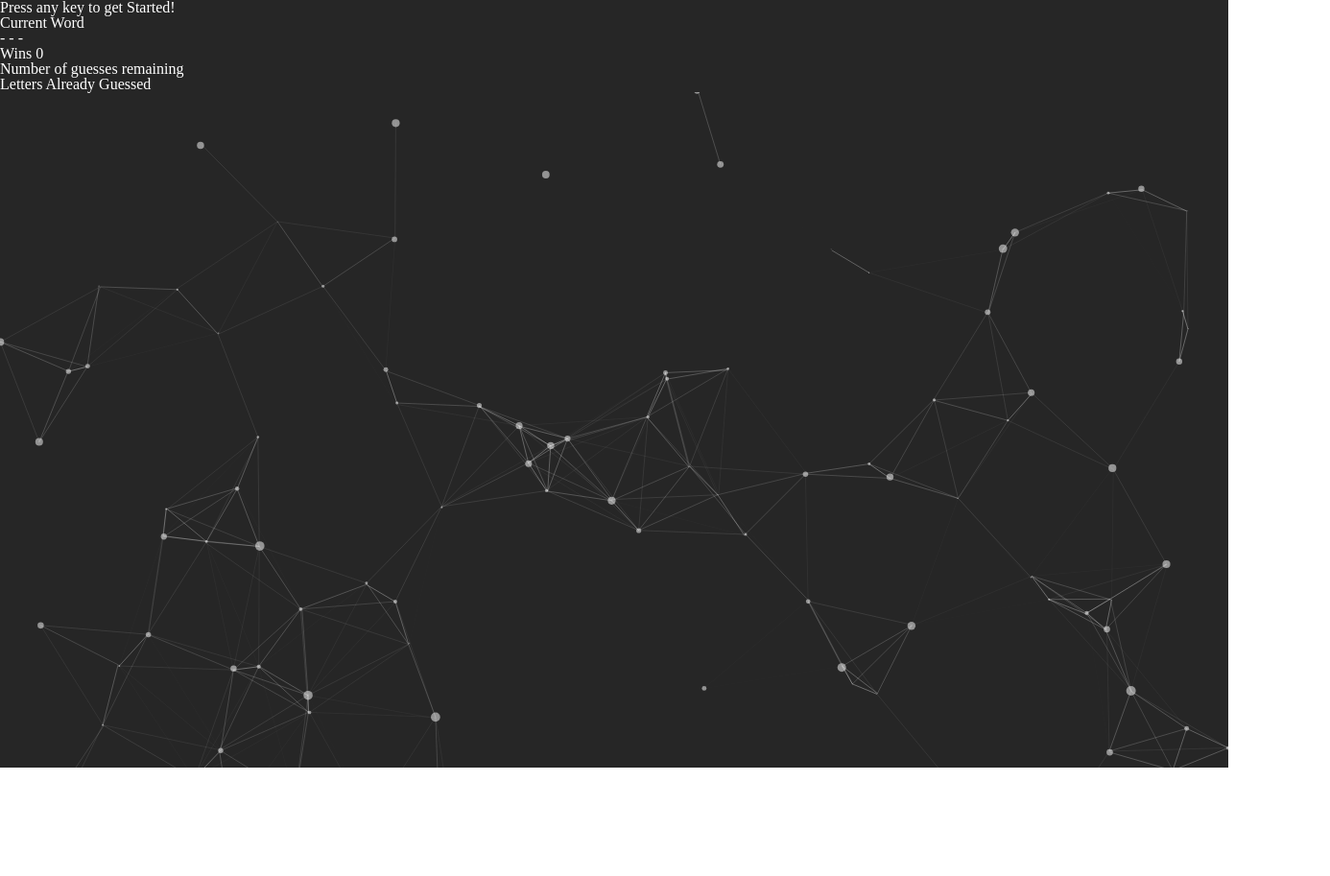
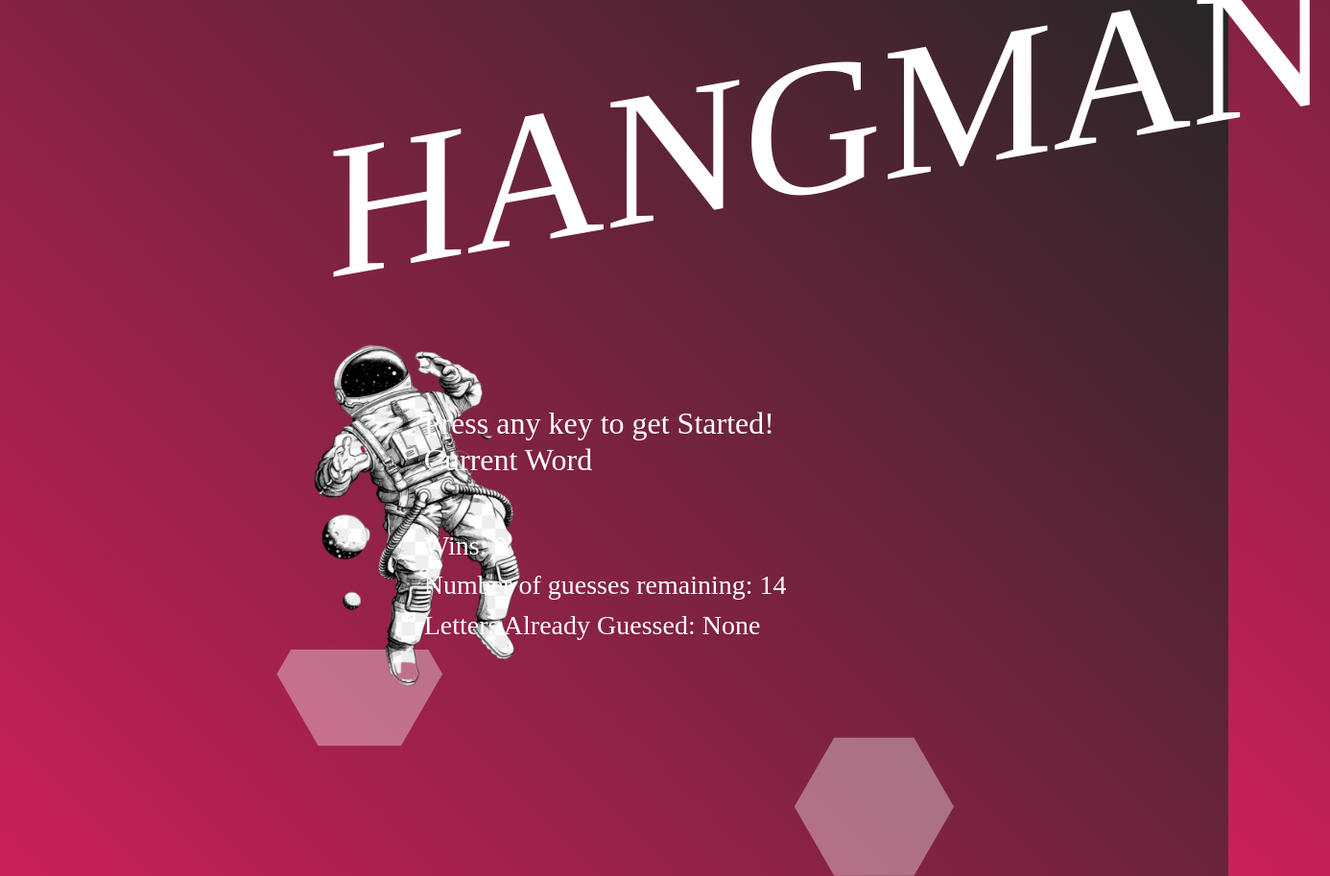
Before and after one commit to leivanoe1011/Hangman, a plain HTML site: page index.html in a window 1280 px wide. Shown: the top 913 px of the page at 96% size, 1386 px wide, since content can reach past the window. Drawn offline with nearby package versions, Linux system fonts and the light colour scheme.

Commit message:
added the new fonts. assigned fonts to h1 and body

```diff
--- a/assets/css/style.css
+++ b/assets/css/style.css
@@ -1,15 +1,84 @@
+@font-face {
+    font-family: 'samureix';
+    src: url('assets/fonts/Samureix-51ylz.ttf') format('truetype');
+ }
+
+ /*
+    Here are some of the fonts we can use
+    /* font-family: 'Nightmare Pills' !important; */
+    /* font-family: 'IBM 3270 Narrow' !important; */
+    /* font-family: 'IBM 3270 Semi-Narrow' !important;
+ */
+
 
 body {
     /* Make sure the particle background covers the viewable page */
     height: 100vh;
     overflow: hidden;
+    font-family: Georgia, 'Times New Roman', Times, serif !important;
+    font-family: 'The Army of God' !important;
 }
+
+
+#title-row {
+    margin-top: 50px;
+    transform: skewY(-10deg);
+}
+
+
+#row {
+    background: transparent !important;
+    background-color: transparent !important;
+}
+
 
 #particles-js {
     height: 100%;
     background: #262626;
+    background: linear-gradient(45deg,#e91e63, #262626);
 }
+
 
 div {
     color: white;
 }
+
+h1 {
+    /* font-family: 'Nightmare Pills' !important; */
+    /* font-family: 'samureix' !important; */
+    /* font-family: 'PROGRESS PERSONAL USE' !important; */
+    font-family: 'OASIS' !important;
+    font-size: 200px !important;
+    margin-left: -100px;
+}
+
+#main-content {
+    background: transparent !important;
+    background-color: transparent !important;
+    margin-top: 100px;
+}
+
+#main-content > div {
+    background: transparent !important;
+    background-color: transparent !important;
+}
+
+
+#game-instructions {
+    background: transparent !important;
+    background-color: transparent !important;
+}
+
+#astronaut_img_container {
+    height: 200px;
+}
+
+#astronaut_img {
+    height: 250%;
+    margin-top: -150px;
+    margin-left: 75px;
+}
+
+#empty-word {
+    font-size: 30px;
+}
--- a/assets/javascript/app.js
+++ b/assets/javascript/app.js
@@ -16,7 +16,8 @@ particlesJS('particles-js',
   {
     "particles": {
       "number": {
-        "value": 80,
+        // "value": 80, // Original Setting - How many particles we want displayed
+        "value": 5,
         "density": {
           "enable": true,
           "value_area": 800
@@ -26,13 +27,15 @@ particlesJS('particles-js',
         "value": "#ffffff"
       },
       "shape": {
-        "type": "circle",
+        // "type": "circle", // Original Setting - Shape
+        "type": "polygon",
         "stroke": {
           "width": 0,
           "color": "#000000"
         },
         "polygon": {
-          "nb_sides": 5
+          // "nb_sides": 5 // Original Setting - How many sides the shape
+          "nb_sides": 6
         },
         "image": {
           "src": "img/github.svg",
@@ -41,7 +44,8 @@ particlesJS('particles-js',
         }
       },
       "opacity": {
-        "value": 0.5,
+        // "value": 0.5, // Original - The transparency of the shape
+        "value": 0.2,
         "random": false,
         "anim": {
           "enable": false,
@@ -51,17 +55,23 @@ particlesJS('particles-js',
         }
       },
       "size": {
-        "value": 5,
-        "random": true,
+        // "value": 5, // Original - the size of the shapes
+        "value": 80,
+        // "random": true, // Original - shapes will move randomly
+        "random": false,
         "anim": {
-          "enable": false,
-          "speed": 40,
-          "size_min": 0.1,
+          // "enable": false, // Original - Shapes will be animated. Shrink and expand
+          "enable": true,
+          // "speed": 40, // Original - Speed of the animation.
+          "speed": 20,
+          // "size_min": 0.1, // original - The minimum size of the shape
+          "size_min": 30,
           "sync": false
         }
       },
       "line_linked": {
-        "enable": true,
+        // "enable": true, // Original - It will show shapes linked to other shapes
+        "enable": false,
         "distance": 150,
         "color": "#ffffff",
         "opacity": 0.4,
@@ -85,11 +95,13 @@ particlesJS('particles-js',
       "detect_on": "canvas",
       "events": {
         "onhover": {
-          "enable": true,
+          // "enable": true, // Original - it will move shapes when hovering
+          "enable": false,
           "mode": "repulse"
         },
         "onclick": {
-          "enable": true,
+          // "enable": true, // Original - it will move shapen when clicked
+          "enable": false,
           "mode": "push"
         },
         "resize": true
--- a/index.html
+++ b/index.html
@@ -6,22 +6,63 @@
     <meta http-equiv="X-UA-Compatible" content="ie=edge">
     <link rel="stylesheet" href="assets/css/reset.css">
     <link rel="stylesheet" href="assets/css/style.css">
+    <link rel="stylesheet" href="https://stackpath.bootstrapcdn.com/bootstrap/4.4.1/css/bootstrap.min.css"
+        integrity="sha384-Vkoo8x4CGsO3+Hhxv8T/Q5PaXtkKtu6ug5TOeNV6gBiFeWPGFN9MuhOf23Q9Ifjh"
+        crossorigin="anonymous"
+    >
     <title>Hangman</title>
 </head>
-<body>
-    <div id="particles-js">
-        <h2>
-            Press any key to get Started! <br>
-            Current Word <br>
-        </h2>
+<body id="particles-js">
+    <div class="container-fluid">
 
-        <div id="empty-word">- - - - -</div>
+        <div class="row" id="title-row">
+             <!-- Space filler to center the NavBar -->
+             <div class="col-xs-2 col-sm-2 col-md-2 col-lg-4 col-xl-4" id="place-filler"></div>
 
-        <h3>Wins <span id="user-wins">0</span></h3>
-        <h3>Number of guesses remaining <br> <span id="guess-remaining"></span> </h3>
-        <h3>Letters Already Guessed <span id="guessed-letters"></span> </h3>
+             <div class="col-xs-8 col-sm-8 col-md-8 col-lg-8 col-xl-8" >
+                <h1>HANGMAN</h1> <br>
+                <!-- <audio autoplay>
+                    <source src="assets/music/Daft_Punk_-_One_More_Time_Qoret.mp3" type="audio/mpeg">
+                    <source src="assets/music/Daft-Punk-Around-The-World.mp3" type="audio/mpeg">
+                    Your browser does not support the audio element.
+                </audio> -->
+                <!-- <a href="assets/music/Daft_Punk_-_One_More_Time_Qoret.com.mp3">Play music</a> -->
+             </div>
+
+             <!-- Space filler to center the NavBar -->
+             <div class="col-xs-2 col-sm-2 col-md-2 col-lg-4 col-xl-4"></div>
+        </div>
+
+        <div class="row" id ="main-content">
+
+             <!-- Space filler to center the NavBar -->
+            <div class="col-xs-2 col-sm-2 col-md-2 col-lg-4 col-xl-4" id="astronaut_img_container">
+                <img src="assets/images/astronaut4.jpg" alt="astrounaut" id="astronaut_img">
+            </div>
+
+            <div class="col-xs-8 col-sm-8 col-md-8 col-lg-8 col-xl-8" class="game-instructions" >
+                <h2>
+                    Press any key to get Started! <br>
+                    Current Word <br>
+                </h2>
+
+                <div id="empty-word">- - - - -</div>
+
+                <h3>Wins: <span id="user-wins">0</span></h3>
+                <h3>Number of guesses remaining: <span id="guess-remaining">14</span> </h3>
+                <h3>Letters Already Guessed: <span id="guessed-letters">None</span> </h3>
+
+            </div>
+            <!-- End of Col -->
+
+             <!-- Space filler to center the NavBar -->
+             <div class="col-xs-2 col-sm-2 col-md-2 col-lg-4 col-xl-4"></div>
+
+        </div>
+        <!-- End of Row -->
 
     </div>
+
 
 
     <script src="assets/javascript/game.js"></script>
```
Also changed, not shown: assets/fonts/3270Narrow.ttf (added), assets/fonts/3270SemiNarrow.ttf (added), assets/fonts/NightmarePills-BV2w.ttf (added), assets/fonts/Oasis-BW0JV.ttf (added), assets/fonts/Samureix-51ylz.ttf (added), assets/fonts/TheArmyOfGod-DO0Vd.ttf (added), assets/images/astronaut4.jpg (added), assets/images/astrounaut3.jpg (added), 3 other files.
